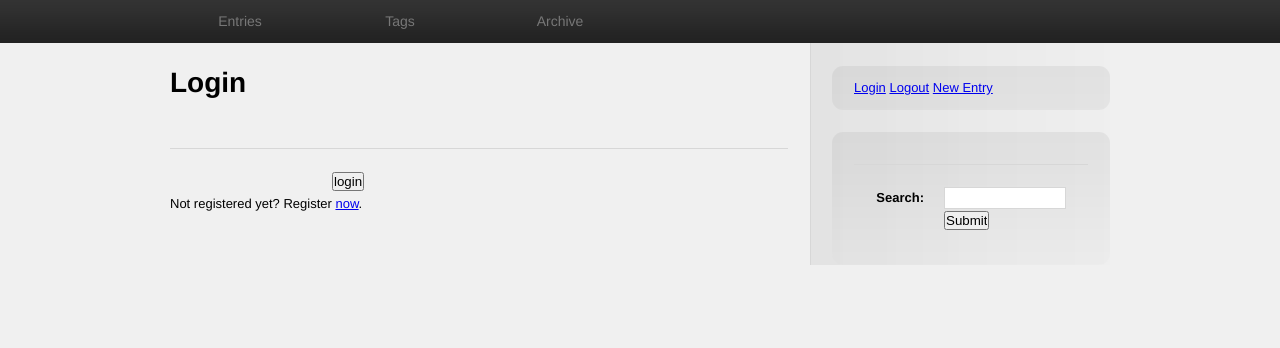
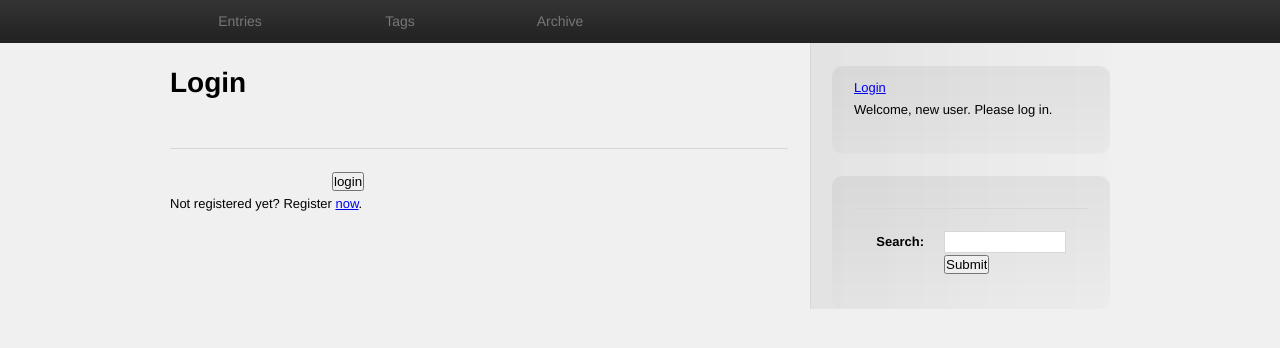
Before and after one commit to kikin81/django-weblog, a Django app: template templates/registration/login.html in a window 1280 px wide. Shown: the part 111-459 px from the top of the page. Run offline with Django 3.2, Linux system fonts and the light colour scheme; the template is opened without the code that fills it, so the values that code supplies are empty; some libraries are stand-ins or nearby versions.

Commit message:
achieved users login in, great thing man

```diff
--- a/templates/mingus/base.html
+++ b/templates/mingus/base.html
@@ -32,9 +32,14 @@
   <aside>
     <!-- Sidebar -->
     <section>
-      <a href="/accounts/login/">Login</a>
-      <a href="/accounts/logout/">Logout</a>
-      <a href="/create/">New Entry</a>
+      {% if user.is_authenticated %}
+        <a href="/accounts/logout/">Logout</a>
+        <a href="/create/">New Entry</a>
+        <p>Welcome, {{ user.username }}. Thanks for logging in.</p>
+      {% else %}
+        <a href="/accounts/login/">Login</a>
+        <p>Welcome, new user. Please log in.</p>
+      {% endif %}
     </section>
     <section>
       <form method="get" action="/search/">
```
Also changed, not shown: mingus/views.py (+11 -2 lines).
